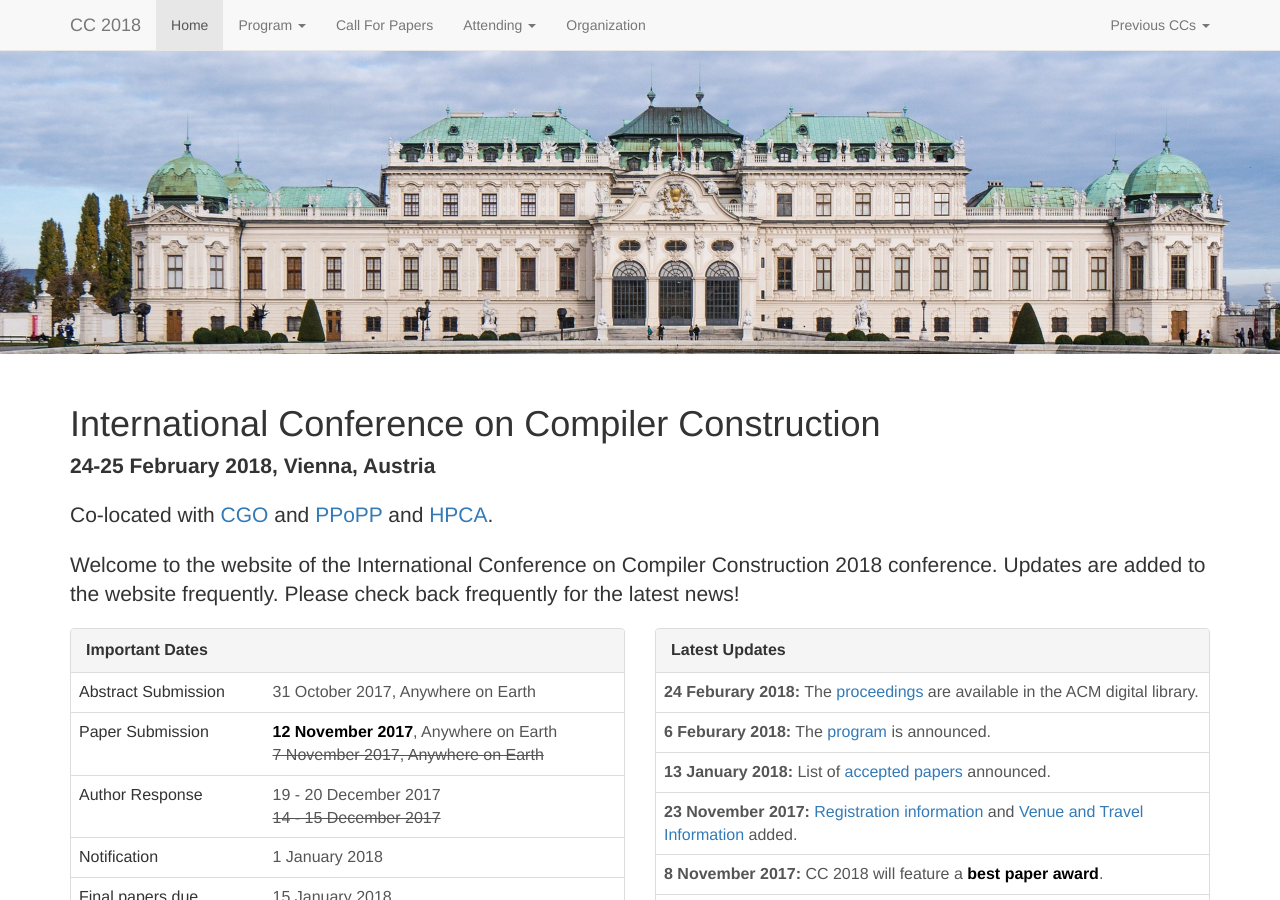
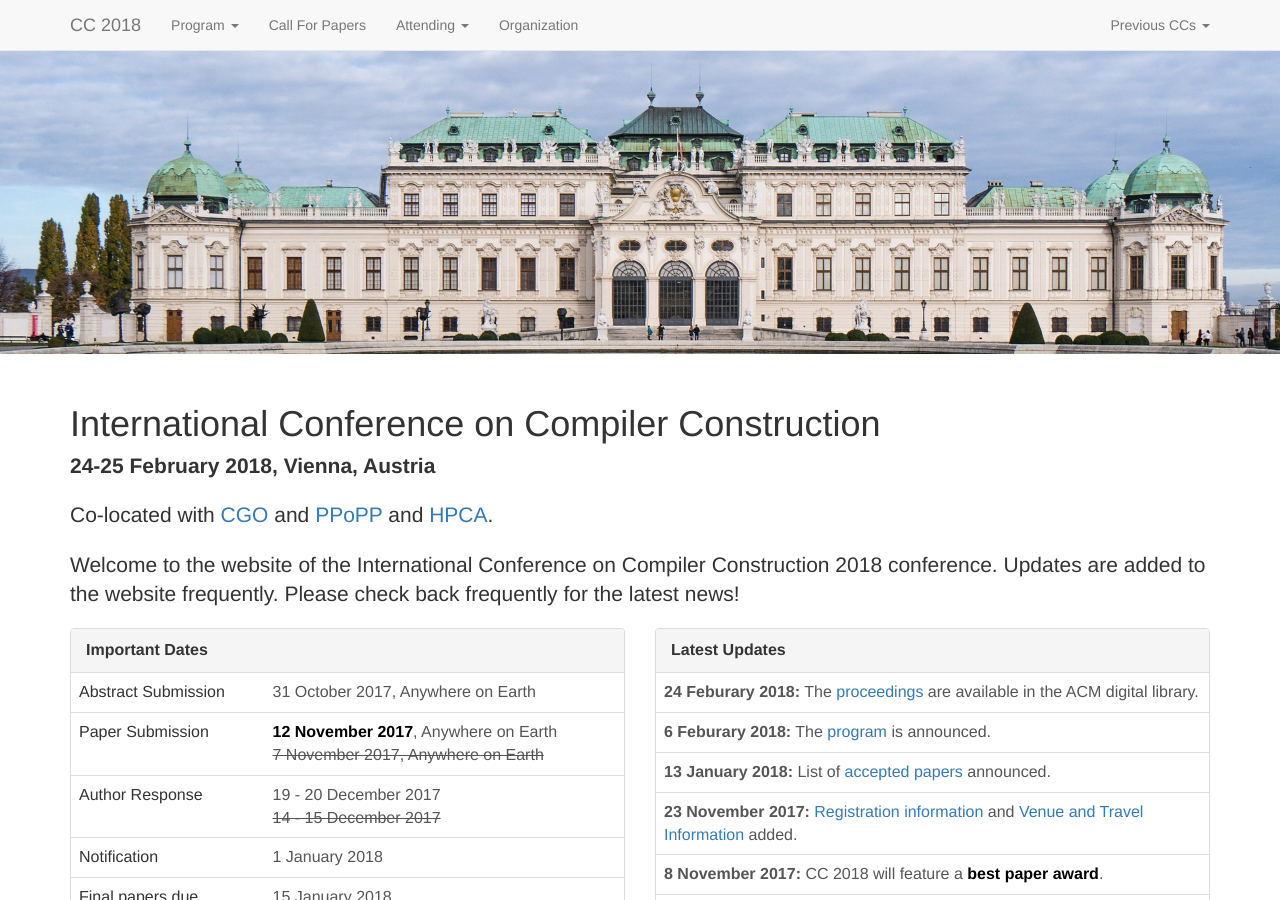
Before and after one commit to cc-conference/18, a Jekyll site: the page built from index.html, in a window 1280 px wide and 900 px high. Built offline with Jekyll 4.4.1, drawn with Linux system fonts in a browser that asks for light colours; nearby versions of some CDN libraries.

Commit message:
Update default.html

```diff
--- a/_layouts/default.html
+++ b/_layouts/default.html
@@ -35,7 +35,7 @@ layout: compress
 
         <div class="collapse navbar-collapse" id="navbar-collapse">
           <ul class="nav navbar-nav">
-            <li {% if page.url == "/" %}class="active"{% endif %}><a href="{{ '/' | relative_url }}">Home</a></li>
+            <!-- li {% if page.url == "/" %}class="active"{% endif %}><a href="{{ '/' | relative_url }}">Home</a></li -->
 	    <li class="dropdown">
 	      <a aria-expanded="false" aria-haspopup="true" class="dropdown-toggle" data-toggle="dropdown" href="#" id="program-dropdown" role="button">
                 Program
```
